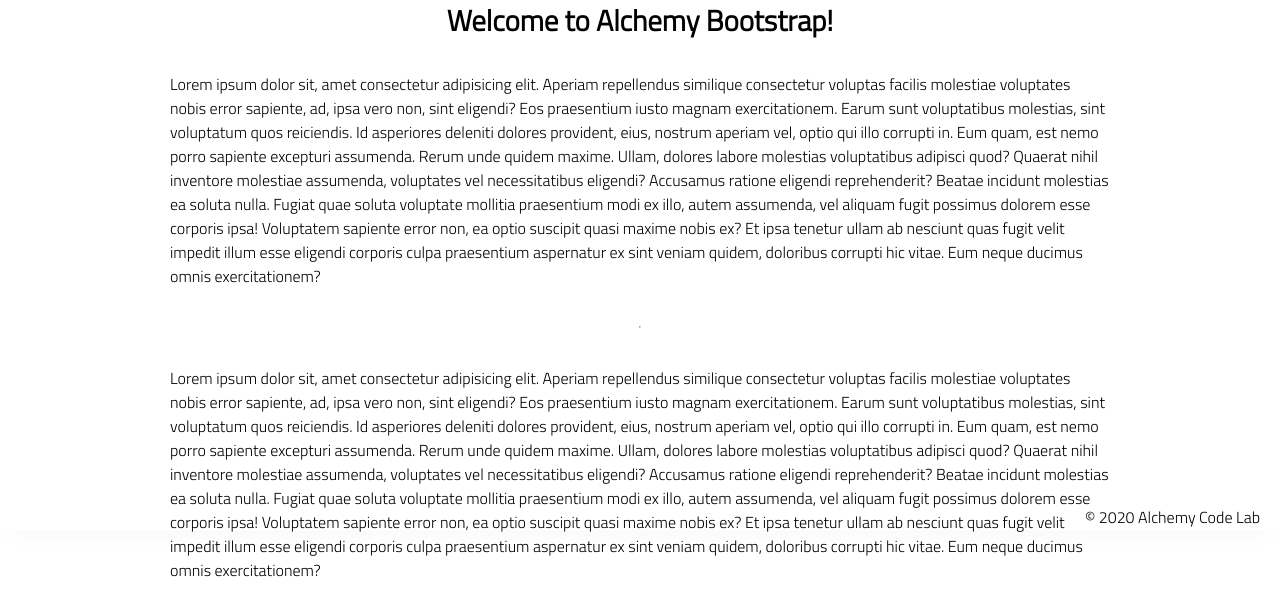
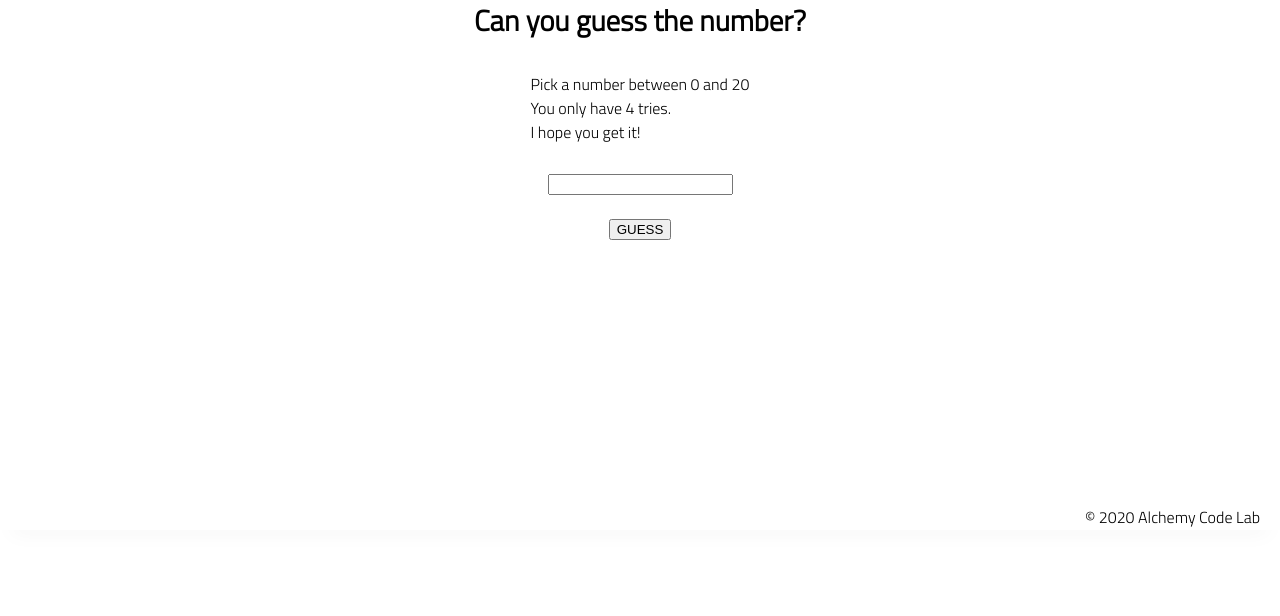
Before and after one commit to Dylan-Greathouse/guess-that-number, a plain HTML site: page index.html in a window 1280 px wide. Shown: the part 270-886 px from the top of the page. After the commit the page ends 800 px from the top, so only its background shows below. Drawn offline with Linux system fonts and the light colour scheme.

Commit message:
added my function and working on limited guesses

```diff
--- a/app.js
+++ b/app.js
@@ -1,8 +1,30 @@
 // import functions and grab DOM elements
 
+const feedback = document.getElementById('feedback');
+const inputId = document.getElementById('input-id');
+const btnCheck = document.getElementById('btn-check');
+
 // initialize state
+let numberGuess = Math.floor(Math.random() * 20);
+console.log(numberGuess);
+
+var guess = 4;
+
+
 
 // set event listeners
+btnCheck.addEventListener('click', () => {
+    if (Number(inputId.value) === numberGuess) {
+        return feedback.textContent = `You did it! Congrats!`;
+    } else if (Number(inputId.value) > numberGuess) {
+        guess++;
+        return feedback.textContent = `Sorry that was wrong... try a smaller number.`;
+    } else {
+        guess++;
+        return feedback.textContent = `Sorry that was wrong... try a higher number.`;
+    }
+});
+
   // get user input
   // use user input to update state
   // update DOM to reflect the new state
--- a/index.html
+++ b/index.html
@@ -22,44 +22,15 @@
         <section class="main-section">
             <img class="main-logo" src="./assets/alchemy-logo.png" />
             <h2>
-                Welcome to Alchemy Bootstrap!
+               Can you guess the number?
             </h2>
-
-            <p>
-                Lorem ipsum dolor sit, amet consectetur adipisicing elit. Aperiam repellendus similique consectetur
-                voluptas facilis molestiae voluptates nobis error sapiente, ad, ipsa vero non, sint eligendi? Eos
-                praesentium iusto magnam exercitationem.
-                Earum sunt voluptatibus molestias, sint voluptatum quos reiciendis. Id asperiores deleniti dolores
-                provident, eius, nostrum aperiam vel, optio qui illo corrupti in. Eum quam, est nemo porro sapiente
-                excepturi assumenda.
-                Rerum unde quidem maxime. Ullam, dolores labore molestias voluptatibus adipisci quod? Quaerat nihil
-                inventore molestiae assumenda, voluptates vel necessitatibus eligendi? Accusamus ratione eligendi
-                reprehenderit? Beatae incidunt molestias ea soluta nulla.
-                Fugiat quae soluta voluptate mollitia praesentium modi ex illo, autem assumenda, vel aliquam fugit
-                possimus dolorem esse corporis ipsa! Voluptatem sapiente error non, ea optio suscipit quasi maxime nobis
-                ex?
-                Et ipsa tenetur ullam ab nesciunt quas fugit velit impedit illum esse eligendi corporis culpa
-                praesentium aspernatur ex sint veniam quidem, doloribus corrupti hic vitae. Eum neque ducimus omnis
-                exercitationem?
+            <p id="feedback">
+               Pick a number between 0 and 20<br>
+                You only have 4 tries.<br>
+                I hope you get it!
             </p>
-            <hr />
-            <p>
-                Lorem ipsum dolor sit, amet consectetur adipisicing elit. Aperiam repellendus similique consectetur
-                voluptas facilis molestiae voluptates nobis error sapiente, ad, ipsa vero non, sint eligendi? Eos
-                praesentium iusto magnam exercitationem.
-                Earum sunt voluptatibus molestias, sint voluptatum quos reiciendis. Id asperiores deleniti dolores
-                provident, eius, nostrum aperiam vel, optio qui illo corrupti in. Eum quam, est nemo porro sapiente
-                excepturi assumenda.
-                Rerum unde quidem maxime. Ullam, dolores labore molestias voluptatibus adipisci quod? Quaerat nihil
-                inventore molestiae assumenda, voluptates vel necessitatibus eligendi? Accusamus ratione eligendi
-                reprehenderit? Beatae incidunt molestias ea soluta nulla.
-                Fugiat quae soluta voluptate mollitia praesentium modi ex illo, autem assumenda, vel aliquam fugit
-                possimus dolorem esse corporis ipsa! Voluptatem sapiente error non, ea optio suscipit quasi maxime nobis
-                ex?
-                Et ipsa tenetur ullam ab nesciunt quas fugit velit impedit illum esse eligendi corporis culpa
-                praesentium aspernatur ex sint veniam quidem, doloribus corrupti hic vitae. Eum neque ducimus omnis
-                exercitationem?
-            </p>
+            <input id="input-id" type="number"><br>
+            <button id="btn-check">GUESS</button>
 
         </section>
     </main>
```
